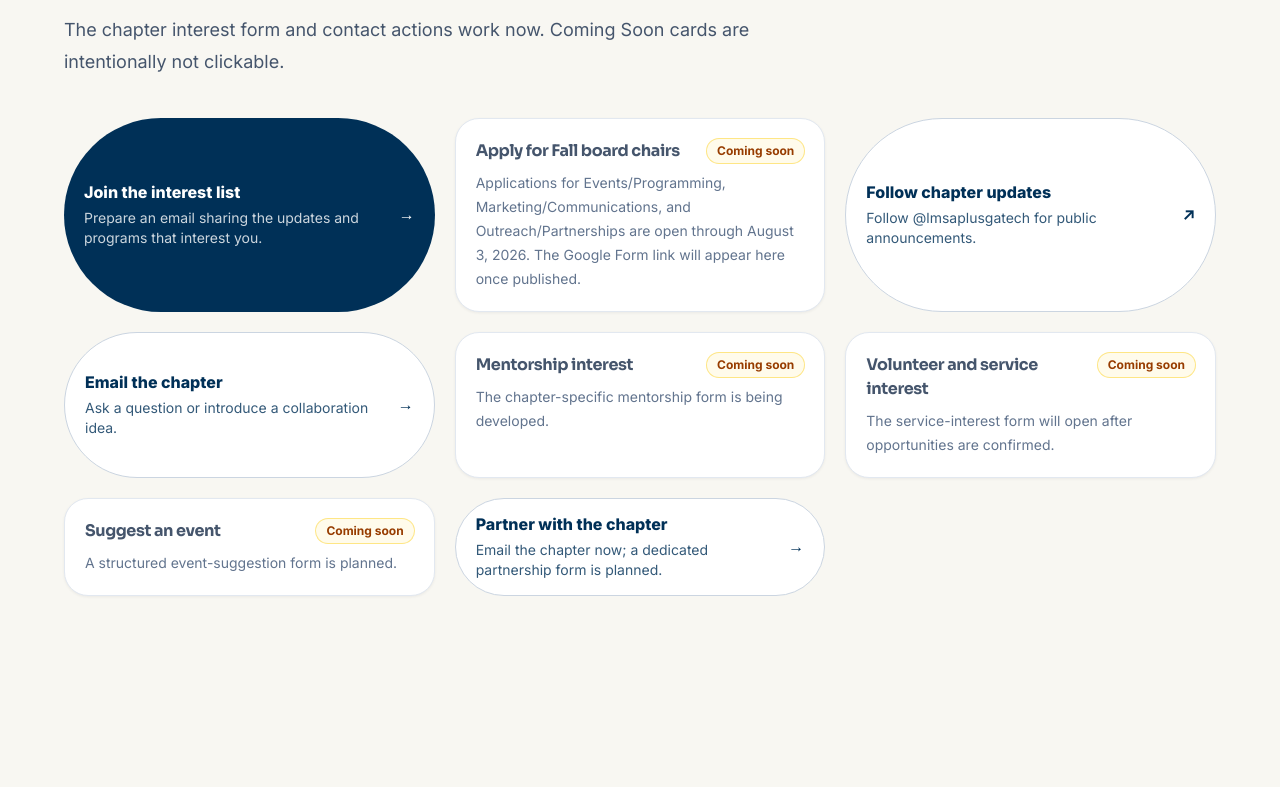
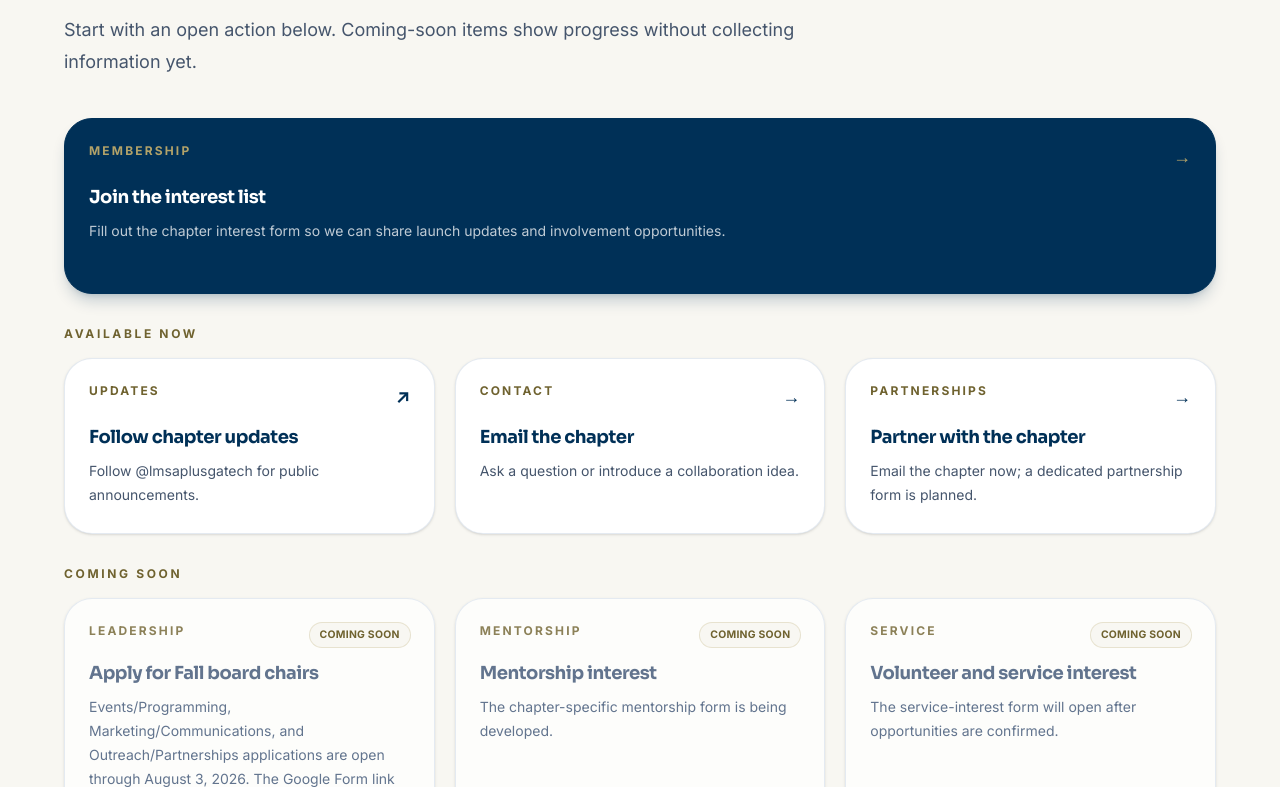
Before and after one commit to jas0nriverah/gt-lmsa-website, a Next.js app: page /get-involved in a window 1280 px wide. Shown: the part 733-1520 px from the top of the page. Built offline with nearby package versions, Linux system fonts and the light colour scheme.

Commit message:
Refresh Ashley headshot and polish Get Involved cards
Replace Ashley's board photo and unify Ways to Participate into a clearer Available now / Coming soon card layout.

Co-authored-by: Cursor <cursoragent@cursor.com>

```diff
--- a/src/app/get-involved/page.tsx
+++ b/src/app/get-involved/page.tsx
@@ -12,6 +12,15 @@ export const metadata: Metadata = {
 };
 
 export default function GetInvolvedPage() {
+  const availableNow = involvementActions.filter(
+    (action) => action.status === "active" && Boolean(action.href),
+  );
+  const comingSoon = involvementActions.filter(
+    (action) => action.status === "coming-soon" || !action.href,
+  );
+  const featured = availableNow.filter((action) => action.featured);
+  const secondary = availableNow.filter((action) => !action.featured);
+
   return (
     <SitePage>
       <PageHero
@@ -19,23 +28,53 @@ export default function GetInvolvedPage() {
         title="There is room to help shape the founding year."
         description="Complete the chapter interest form, follow public updates, contact the board, and return as mentorship, volunteer, and event forms are approved. Unfinished forms are visibly labeled and cannot collect information."
       />
+
       <Section
         eyebrow="Ways to participate"
         title="Choose the next step that fits you"
-        description="The chapter interest form and contact actions work now. Coming Soon cards are intentionally not clickable."
+        description="Start with an open action below. Coming-soon items show progress without collecting information yet."
         className="bg-gt-cream"
       >
-        <div className="grid gap-5 md:grid-cols-2 lg:grid-cols-3">
-          {involvementActions.map((action) => (
-            <ActionLink key={action.label} action={action} />
-          ))}
+        <div className="grid gap-8">
+          {featured.length ? (
+            <div className="grid gap-5">
+              {featured.map((action) => (
+                <ActionLink key={action.label} action={action} />
+              ))}
+            </div>
+          ) : null}
+
+          <div>
+            <p className="mb-4 text-xs font-bold uppercase tracking-[0.22em] text-gt-dark-gold">
+              Available now
+            </p>
+            <div className="grid gap-5 sm:grid-cols-2 lg:grid-cols-3">
+              {secondary.map((action) => (
+                <ActionLink key={action.label} action={action} />
+              ))}
+            </div>
+          </div>
+
+          {comingSoon.length ? (
+            <div>
+              <p className="mb-4 text-xs font-bold uppercase tracking-[0.22em] text-gt-dark-gold">
+                Coming soon
+              </p>
+              <div className="grid gap-5 sm:grid-cols-2 lg:grid-cols-3">
+                {comingSoon.map((action) => (
+                  <ActionLink key={action.label} action={action} />
+                ))}
+              </div>
+            </div>
+          ) : null}
         </div>
       </Section>
+
       <Section
         eyebrow="Community partners"
         title="Organizations we are already working with"
         description="These are confirmed partners. Additional collaborations are welcome and will be added after the board approves them."
-        className="bg-gt-cream"
+        className="bg-white"
       >
         <div className="grid gap-5 md:grid-cols-2">
           {partners.map((partner) => (
@@ -64,14 +103,17 @@ export default function GetInvolvedPage() {
           ))}
         </div>
       </Section>
+
       <Section
         eyebrow="Collaboration"
         title="Physicians, medical students, campus groups, and community organizations"
         description="The chapter welcomes thoughtful introductions. A message starts a review; it does not create a partnership, event, sponsorship, or speaker commitment."
-        className="bg-white"
+        className="bg-gt-cream"
       >
         <div className="card max-w-3xl p-7 sm:p-8">
-          <h3 className="text-2xl font-bold text-gt-navy">What to include in an introduction</h3>
+          <h3 className="text-2xl font-bold text-gt-navy">
+            What to include in an introduction
+          </h3>
           <ul className="mt-5 grid gap-3 leading-7 text-slate-600 sm:grid-cols-2">
             <li>• Your organization and role</li>
             <li>• The proposed topic or activity</li>
@@ -86,12 +128,18 @@ export default function GetInvolvedPage() {
           </a>
         </div>
       </Section>
+
       <section className="bg-gt-navy px-6 py-14 text-white sm:px-8">
         <div className="mx-auto max-w-6xl">
           <p className="eyebrow !text-gt-gold">Privacy note</p>
-          <h2 className="mt-3 text-3xl font-bold">Share only what the chapter needs.</h2>
+          <h2 className="mt-3 text-3xl font-bold">
+            Share only what the chapter needs.
+          </h2>
           <p className="mt-4 max-w-3xl leading-8 text-white/75">
-            Do not email medical records, patient information, student IDs, financial documents, passwords, or other sensitive personal data. The public website lists only the approved chapter email and chapter Instagram account.
+            Do not email medical records, patient information, student IDs,
+            financial documents, passwords, or other sensitive personal data.
+            The public website lists only the approved chapter email and chapter
+            Instagram account.
           </p>
         </div>
       </section>
--- a/src/components/ActionLink.tsx
+++ b/src/components/ActionLink.tsx
@@ -1,58 +1,104 @@
 import Link from "next/link";
+import type { ReactNode } from "react";
 import type { ActionLink as ActionLinkData } from "@/lib/site-types";
 
+function ActionCardShell({
+  children,
+  className = "",
+}: {
+  children: ReactNode;
+  className?: string;
+}) {
+  return (
+    <div
+      className={`flex h-full min-h-[11rem] flex-col rounded-[1.75rem] p-6 transition duration-200 ${className}`}
+    >
+      {children}
+    </div>
+  );
+}
+
 export function ActionLink({ action }: { action: ActionLinkData }) {
-  const classes = action.featured
-    ? "button button-primary"
-    : "button button-secondary";
+  const isComingSoon = action.status === "coming-soon" || !action.href;
+  const isExternal =
+    Boolean(action.href) &&
+    (action.href!.startsWith("http") || action.href!.startsWith("mailto:"));
 
-  if (action.status === "coming-soon" || !action.href) {
+  if (isComingSoon) {
     return (
-      <div className="card flex h-full flex-col p-5 text-left">
-        <div className="flex items-start justify-between gap-4">
-          <h3 className="font-bold text-slate-600">{action.label}</h3>
-          <span className="shrink-0 rounded-full bg-amber-50 px-2.5 py-1 text-xs font-bold text-amber-800 ring-1 ring-amber-200">
+      <ActionCardShell className="border border-slate-200/90 bg-white/70 text-left shadow-sm">
+        <div className="flex items-start justify-between gap-3">
+          <p className="text-xs font-bold uppercase tracking-[0.18em] text-gt-dark-gold/80">
+            {action.category}
+          </p>
+          <span className="shrink-0 rounded-full bg-gt-cream px-2.5 py-1 text-[0.65rem] font-bold uppercase tracking-wide text-gt-dark-gold ring-1 ring-gt-gold/30">
             Coming soon
           </span>
         </div>
-        <p className="mt-2 text-sm leading-6 text-slate-500">
+        <h3 className="mt-3 text-lg font-bold text-slate-500">{action.label}</h3>
+        <p className="mt-2 flex-1 text-sm leading-6 text-slate-500">
           {action.description}
         </p>
-      </div>
+      </ActionCardShell>
     );
   }
 
-  const isExternal =
-    action.href.startsWith("http") || action.href.startsWith("mailto:");
+  const content = (
+    <>
+      <div className="flex items-start justify-between gap-3">
+        <p
+          className={`text-xs font-bold uppercase tracking-[0.18em] ${
+            action.featured ? "text-gt-gold" : "text-gt-dark-gold"
+          }`}
+        >
+          {action.category}
+        </p>
+        <span
+          aria-hidden="true"
+          className={`text-lg font-bold ${
+            action.featured ? "text-gt-gold" : "text-gt-navy"
+          }`}
+        >
+          {isExternal && action.href!.startsWith("http") ? "↗" : "→"}
+        </span>
+      </div>
+      <h3
+        className={`mt-3 text-lg font-bold ${
+          action.featured ? "text-white" : "text-gt-navy"
+        }`}
+      >
+        {action.label}
+      </h3>
+      <p
+        className={`mt-2 flex-1 text-sm leading-6 ${
+          action.featured ? "text-white/75" : "text-slate-600"
+        }`}
+      >
+        {action.description}
+      </p>
+    </>
+  );
+
+  const interactiveClasses = action.featured
+    ? "border border-gt-navy bg-gt-navy shadow-lg shadow-gt-navy/20 hover:-translate-y-0.5 hover:bg-gt-navy-deep"
+    : "border border-slate-200/90 bg-white shadow-sm hover:-translate-y-0.5 hover:border-gt-gold/50 hover:shadow-md";
 
   if (isExternal) {
     return (
       <a
         href={action.href}
-        target={action.href.startsWith("http") ? "_blank" : undefined}
-        rel={action.href.startsWith("http") ? "noopener noreferrer" : undefined}
-        className={`${classes} justify-between`}
+        target={action.href!.startsWith("http") ? "_blank" : undefined}
+        rel={action.href!.startsWith("http") ? "noopener noreferrer" : undefined}
+        className="block h-full"
       >
-        <span>
-          <span className="block">{action.label}</span>
-          <span className="mt-1 block text-sm font-normal opacity-80">
-            {action.description}
-          </span>
-        </span>
-        <span aria-hidden="true">{action.href.startsWith("http") ? "↗" : "→"}</span>
+        <ActionCardShell className={interactiveClasses}>{content}</ActionCardShell>
       </a>
     );
   }
 
   return (
-    <Link href={action.href} className={`${classes} justify-between`}>
-      <span>
-        <span className="block">{action.label}</span>
-        <span className="mt-1 block text-sm font-normal opacity-80">
-          {action.description}
-        </span>
-      </span>
-      <span aria-hidden="true">→</span>
+    <Link href={action.href!} className="block h-full">
+      <ActionCardShell className={interactiveClasses}>{content}</ActionCardShell>
     </Link>
   );
 }
--- a/src/lib/site-data.ts
+++ b/src/lib/site-data.ts
@@ -1064,7 +1064,8 @@ export const faqs: FAQ[] = [
 export const involvementActions: ActionLink[] = [
   {
     label: "Join the interest list",
-    description: "Prepare an email sharing the updates and programs that interest you.",
+    description:
+      "Fill out the chapter interest form so we can share launch updates and involvement opportunities.",
     href: contactLinks.interestForm.href,
     status: "active",
     category: "Membership",
@@ -1073,10 +1074,9 @@ export const involvementActions: ActionLink[] = [
   {
     label: "Apply for Fall board chairs",
     description:
-      "Applications for Events/Programming, Marketing/Communications, and Outreach/Partnerships are open through August 3, 2026. The Google Form link will appear here once published.",
+      "Events/Programming, Marketing/Communications, and Outreach/Partnerships applications are open through August 3, 2026. The Google Form link will appear here once published.",
     status: "coming-soon",
     category: "Leadership",
-    featured: true,
   },
   {
     label: "Follow chapter updates",
```
Also changed, not shown: public/board/ashley-diaz-duenas.png.
